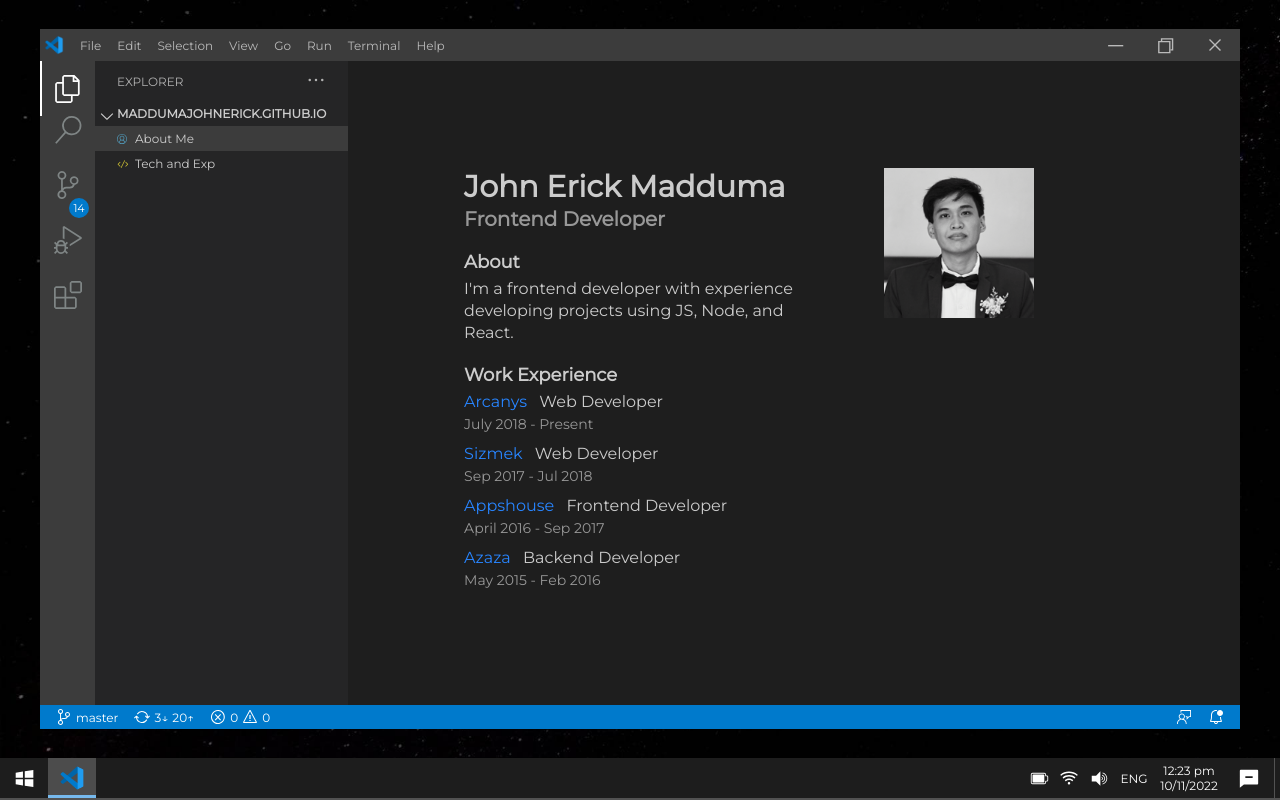
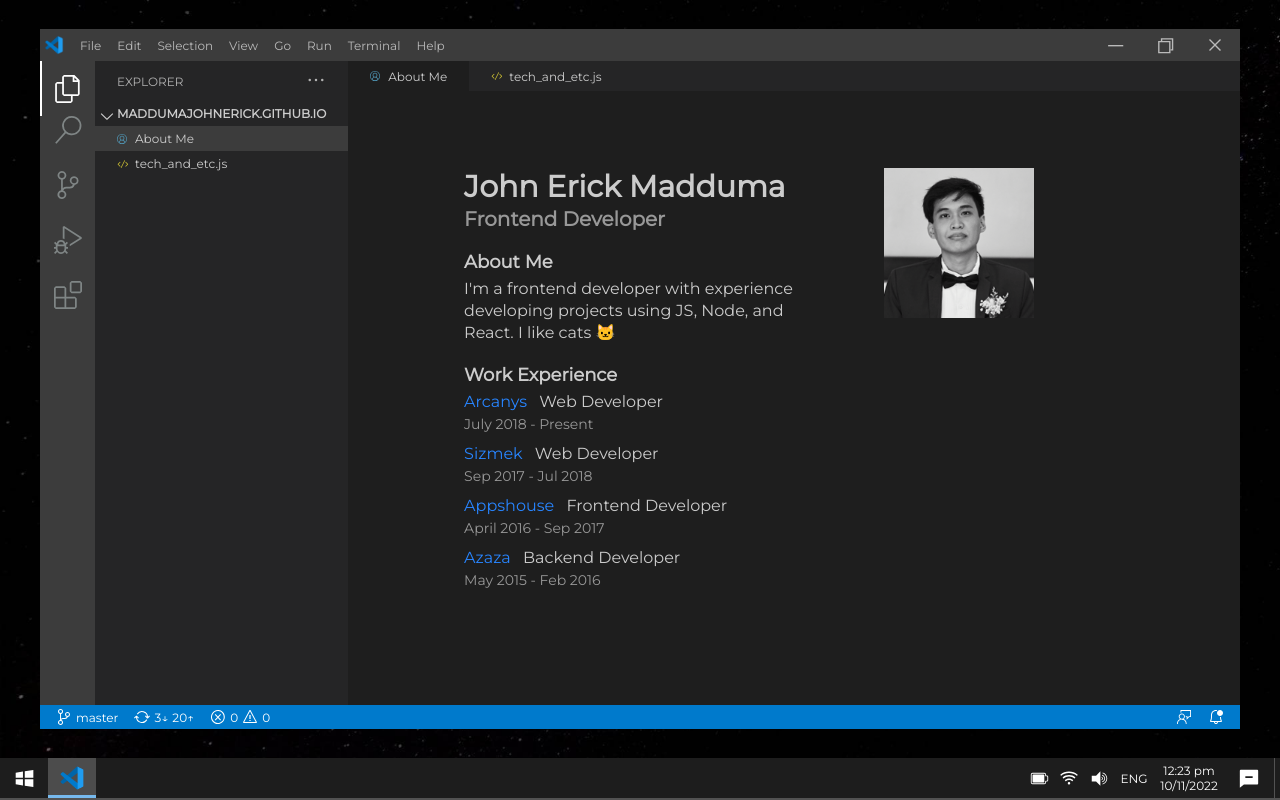
Before and after one commit to maddumajohnerick/maddumajohnerick.github.io, a React (Create React App) app: page / in a window 1280 px wide. Built offline with nearby package versions, Linux system fonts and the light colour scheme.

Commit message:
workign file tab

```diff
--- a/src/components/Screen/Contents/Contents.scss
+++ b/src/components/Screen/Contents/Contents.scss
@@ -120,6 +120,25 @@
     .file-tabs {
       height: 30px;
       box-sizing: border-box;
+      background-color: #252526;
+      display: flex;
+      font-size: 12px;
+      color: #cccccc;
+
+      .file {
+        padding: 5px 22px;
+        display: flex;
+        align-items: center;
+
+        &.active {
+          background-color: #1e1e1e;
+          color: #cccccc;
+        }
+
+        &:hover {
+          background-color: #313132;
+        }
+      }
     }
 
     .file-output {
--- a/src/components/Screen/Contents/index.js
+++ b/src/components/Screen/Contents/index.js
@@ -56,7 +56,7 @@ const Contents = () => {
         </div>
         <div className="buttons btn2">
           <VscSourceControl size={28} />
-          <div className="changes">14</div>
+          {/* <div className="changes">14</div> */}
         </div>
         <div className="buttons btn3">
           <VscDebugAlt size={28} />
@@ -97,13 +97,32 @@ const Contents = () => {
             }}
           >
             <VscCode size={12} color="#cbbe33" style={{ marginRight: 6 }} />
-            Tech and Exp
+            tech_and_etc.js
           </div>
         </div>
       )}
 
       <div className="content">
-        <div className="file-tabs"></div>
+        <div className="file-tabs">
+          <div
+            className={`file ${selected === 1 ? 'active' : ''}`}
+            onClick={() => {
+              setSelected(1);
+            }}
+          >
+            <VscAccount size={10} color="#519aba" style={{ marginRight: 8 }} />
+            About Me
+          </div>
+          <div
+            className={`file ${selected === 2 ? 'active' : ''}`}
+            onClick={() => {
+              setSelected(2);
+            }}
+          >
+            <VscCode size={12} color="#cbbe33" style={{ marginRight: 6 }} />
+            tech_and_etc.js
+          </div>
+        </div>
 
         {selected === 1 && (
           <div className="file-output">
@@ -112,9 +131,9 @@ const Contents = () => {
                 <h1>John Erick Madduma</h1>
                 <div className="title">Frontend Developer</div>
                 <div className="about-text">
-                  <h2>About</h2>
+                  <h2>About Me</h2>
                   I'm a frontend developer with experience developing projects
-                  using JS, Node, and React.
+                  using JS, Node, and React. I like cats 🐱
                   <h2>Work Experience</h2>
                   {exps.map((exp) => (
                     <div className="work">
```
